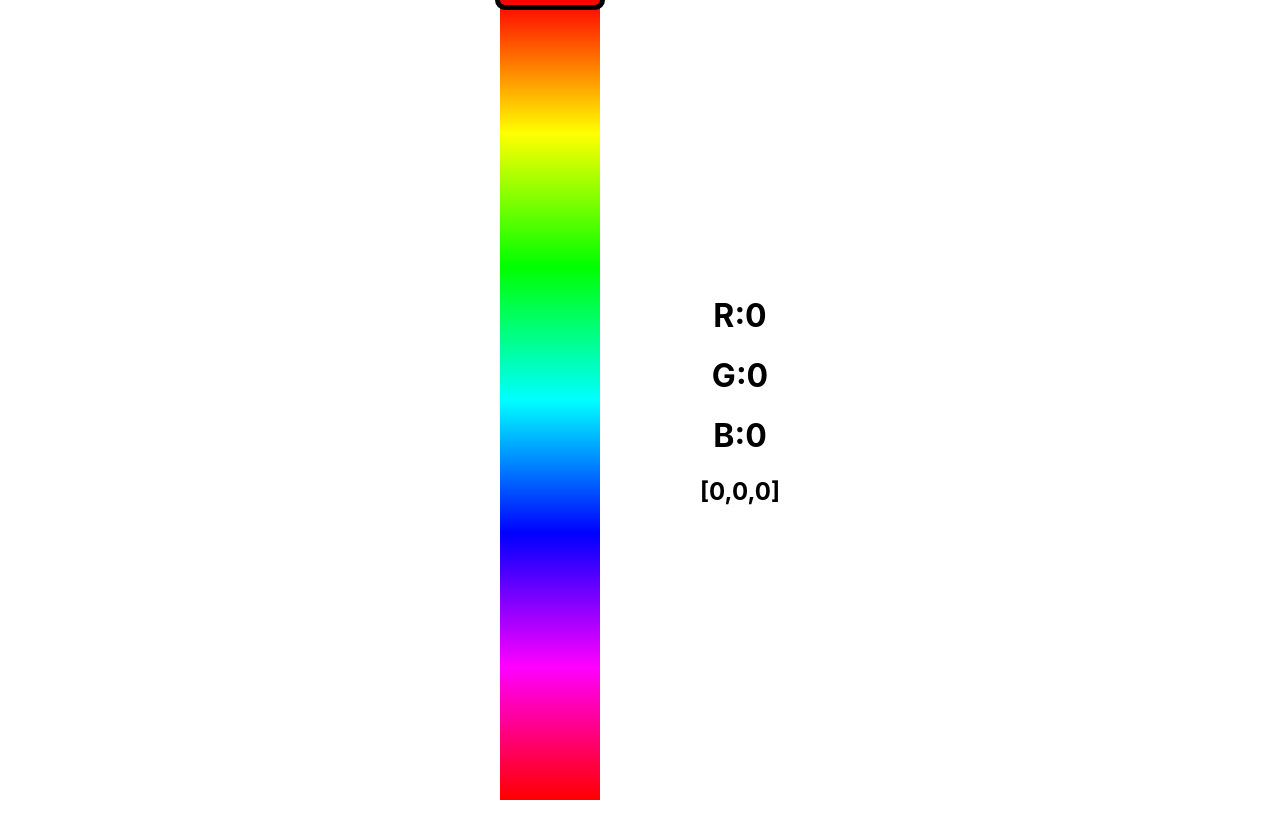
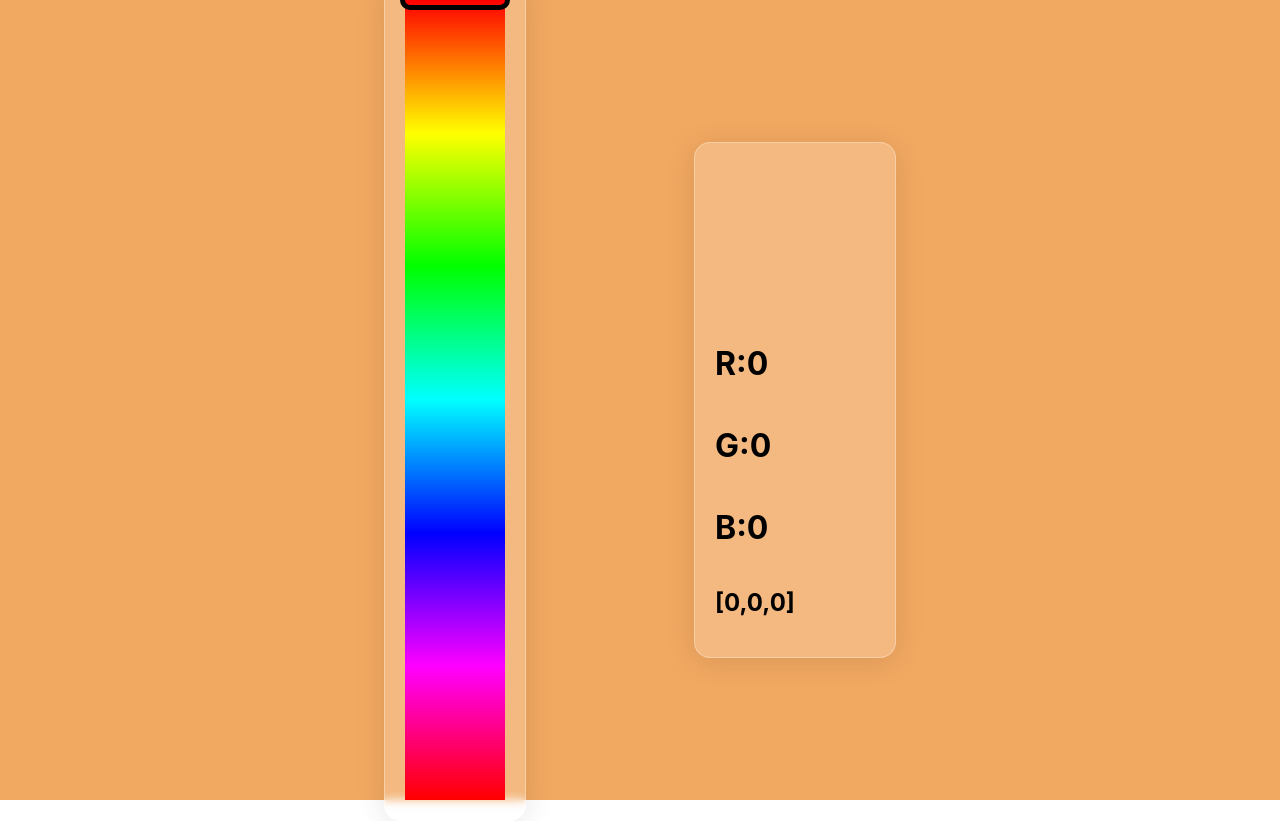
Before and after one commit to timjcai/react-challenges, a React (Create React App) app in the folder 02-useState/02-colorpicker/: page / in a window 1280 px wide. Before the commit the page ends 800 px from the top, so only its background shows below. Built offline with nearby package versions, Linux system fonts and the light colour scheme.

Commit message:
added div to show case the color and assigned color based on RGB values, styled the picker slightly, now added improved pointer functionality

```diff
--- a/02-useState/02-colorpicker/src/App.css
+++ b/02-useState/02-colorpicker/src/App.css
@@ -1,12 +1,5 @@
 .App {
-  text-align: center;
-  height: 100vh;
-  width: auto;
-  display: flex;
-  justify-content: center;
-  align-items: center;
-  flex-direction: row;
-  gap: 100px
+  background-color: #F1A861;
 }
 
 .App-logo {
--- a/02-useState/02-colorpicker/src/App.js
+++ b/02-useState/02-colorpicker/src/App.js
@@ -1,47 +1,12 @@
 import './App.css';
 import { useState } from 'react';
 import React from 'react';
-import { colorHandler } from './colorhandler';
+import Colorpicker from './components/colorpicker/colorpicker';
 
 function App() {
-  const [r, setR] = useState('0')
-  const [g, setG] = useState('0')
-  const [b, setB] = useState('0')
-
-  function setPointerPosition(e) {
-    const length = e.target.getBoundingClientRect()
-    const pointer = document.querySelector('.pointer')
-    const percentageNum = (e.clientY - length.top) / length.height * 100
-    setR(colorHandler(percentageNum)[0])
-    setG(colorHandler(percentageNum)[1])
-    setB(colorHandler(percentageNum)[2])
-    pointer.style.setProperty("--handle-position", `${percentageNum}%`)
-  }
-
   return (
     <div className="App">
-      <div className="colorpicker"
-        // onPointerEnter={e => console.log('onPointerEnter')}
-        // onPointerMove={e => console.log(e)}
-        // e.clientY
-        onPointerDown={e => setPointerPosition(e)}
-        // onPointerUp={e => console.log('onPointerUp')}
-        // onPointerLeave={e => console.log('onPointerLeave')}
-      >
-        <div className="pointer"
-
-          // onPointerMove={e => console.log('onPointerMove')}
-          // onPointerDown={e => console.log('onPointerDown')}
-          // onPointerUp={e => console.log('onPointerUp')}
-          // onPointerLeave={e => console.log('onPointerLeave')}
-        />
-      </div>
-      <div>
-        <h1>R:{r}</h1>
-        <h1>G:{g}</h1>
-        <h1>B:{b}</h1>
-        <h2>&#91;{r},{g},{b}&#93;</h2>
-      </div>
+      <Colorpicker />
     </div>
   );
 }
--- /dev/null
+++ b/02-useState/02-colorpicker/src/components/colorpicker/colorpicker.css
@@ -0,0 +1,63 @@
+.colorpicker {
+  display: flex;
+  flex-direction: row;
+  height: 100vh;
+  width: auto;
+  background: none;
+  align-items: center;
+  justify-content: space-between;
+  margin-left: 30%;
+  margin-right: 30%;
+}
+
+.colorpalette-container {
+  background: rgba(255, 255, 255, 0.2);
+  border-radius: 16px;
+  box-shadow: 0 4px 30px rgba(0, 0, 0, 0.1);
+  backdrop-filter: blur(5px);
+  -webkit-backdrop-filter: blur(5px);
+  border: 1px solid rgba(255, 255, 255, 0.3);
+  padding: 20px;
+}
+
+.colorpalette {
+  background: linear-gradient(to bottom, #FF0000 0%, #FFFF00 16.67%, #00FF00 33.33%, #00FFFF 50%, #0000FF 66.67%, #FF00FF 83.33%,  #FF0000 100%);
+  width: 100px;
+  height: 800px;
+  display: flex;
+  flex-direction: column;
+}
+
+.pointer {
+  position: relative;
+  border: 5px solid black;
+  height: 10px;
+  border-radius: 10px;
+  width: 100px;
+  align-self: center;
+  display: flex;
+  justify-content: center;
+  margin-top: -10px;
+  top: var(--handle-position);
+}
+
+.color-display {
+  display: flex;
+  align-items: flex-start;
+  flex-direction: column;
+  width: 10em;
+  background: rgba(255, 255, 255, 0.2);
+  border-radius: 16px;
+  box-shadow: 0 4px 30px rgba(0, 0, 0, 0.1);
+  backdrop-filter: blur(5px);
+  -webkit-backdrop-filter: blur(5px);
+  border: 1px solid rgba(255, 255, 255, 0.3);
+  padding: 20px;
+}
+
+.square {
+  background-color: var(--handle-color);
+  height: 10em;
+  width: 10em;
+  border-radius: 16px;
+}
--- /dev/null
+++ b/02-useState/02-colorpicker/src/components/colorpicker/colorpicker.js
@@ -0,0 +1,58 @@
+import React from 'react'
+import { colorHandler } from './colorhandler'
+import { useState } from 'react'
+import './colorpicker.css';
+
+function Colorpicker() {
+  const [r, setR] = useState('0')
+  const [g, setG] = useState('0')
+  const [b, setB] = useState('0')
+
+  function setPointerPosition(e) {
+    const length = e.target.getBoundingClientRect()
+    const pointer = document.querySelector('.pointer')
+    const square = document.querySelector('.square')
+    const percentageNum = (e.clientY - length.top) / length.height * 100
+    const rValue = colorHandler(percentageNum)[0]
+    const gValue = colorHandler(percentageNum)[1]
+    const bValue = colorHandler(percentageNum)[2]
+    setR(rValue)
+    setG(gValue)
+    setB(bValue)
+    square.style.setProperty("--handle-color", `rgb(${rValue},${gValue},${bValue})`)
+    pointer.style.setProperty("--handle-position", `${percentageNum}%`)
+  }
+
+  return (
+    <div className="colorpicker">
+      <div className="colorpalette-container">
+        <div className="colorpalette"
+          // onPointerEnter={e => console.log('onPointerEnter')}
+          // onPointerMove={e => console.log(e)}
+          // e.clientY
+          onPointerDown={e => setPointerPosition(e)}
+          // onPointerUp={e => console.log('onPointerUp')}
+          // onPointerLeave={e => console.log('onPointerLeave')}
+        >
+          <div className="pointer"
+
+          // onPointerMove={e => console.log('onPointerMove')}
+          // onPointerDown={e => console.log('onPointerDown')}
+          // onPointerUp={e => console.log('onPointerUp')}
+          // onPointerLeave={e => console.log('onPointerLeave')}
+          />
+        </div>
+      </div>
+
+      <div className="color-display">
+        <div className="square"></div>
+        <h1>R:{r}</h1>
+        <h1>G:{g}</h1>
+        <h1>B:{b}</h1>
+        <h2>&#91;{r},{g},{b}&#93;</h2>
+      </div>
+    </div>
+  );
+}
+
+export default Colorpicker
```
Also changed, not shown: 02-useState/02-colorpicker/src/components/colorpicker/colorhandler.js (renamed from 02-useState/02-colorpicker/src/colorhandler.js), 02-useState/02-colorpicker/src/images/background-image.jpeg (added).
